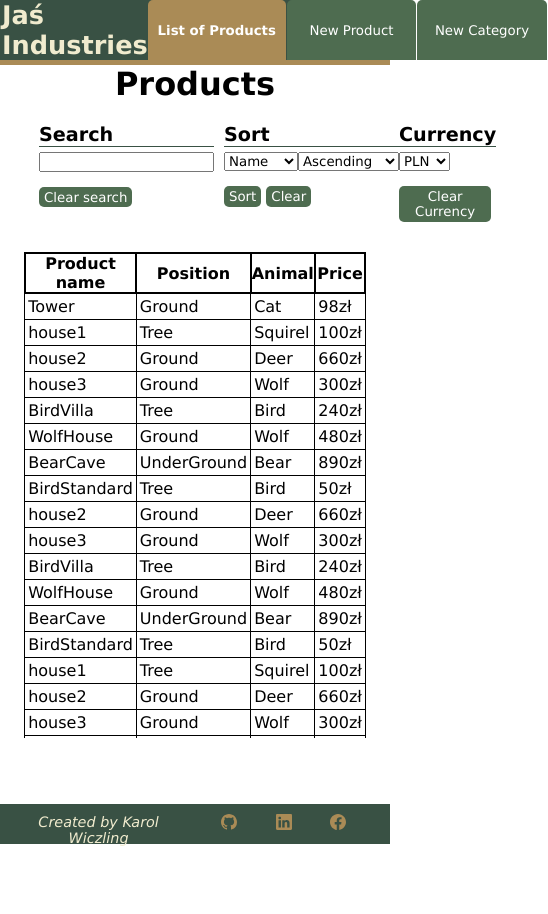
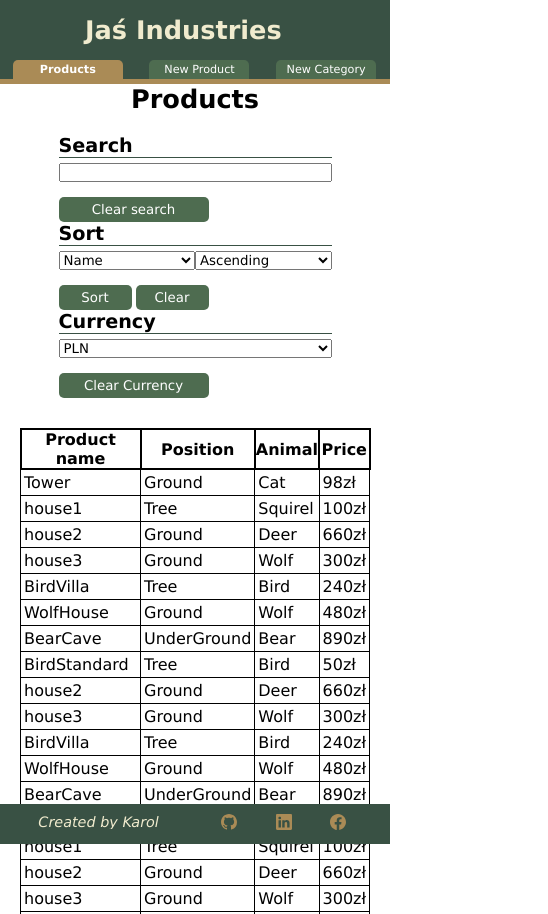
Before and after one commit to K-Wiczling/JasInd, a Vue app: page / in a window 390 px wide. Shown: the whole page, 548 px wide, since content can reach past the window. Before the commit the page ends 844 px from the top, so only its background shows below. Built offline with nearby package versions, Linux system fonts and the light colour scheme.

Commit message:
finish css

```diff
--- a/public/style.css
+++ b/public/style.css
@@ -1,10 +1,12 @@
 * {
-    margin: 0 ;
-    padding: 0 ;
-    outline: 0 ;
+    margin: 0;
+    padding: 0;
+    outline: 0;
     box-sizing: border-box;
     font-family: Verdana, Geneva, Tahoma, sans-serif;
+    overflow-x: hidden;
 }
+
 :root {
     /* --mainColor: #557153;
     --secondColor: #7D8F69;
@@ -16,31 +18,92 @@
     --thirdColor: #AA8B56;
     --brakerColor: #F0EBCE;
 }
+
 h3 {
     display: block;
     font-size: 1.2rem;
     border-bottom: 1px solid var(--mainColor);
-    margin-bottom: 5px ;
+    margin-bottom: 5px;
 }
+
 h2 {
     margin-bottom: 20px;
     text-align: center;
     font-size: 2rem;
 }
+
 .btn-small {
     height: 20px;
 }
 
 .btn-medium {
-    height: 30px
+    height: 25px;
+    width: 150px;
 }
+
+/* width */
+::-webkit-scrollbar {
+    width: 10px;
+}
+
+/* Track */
+::-webkit-scrollbar-track {
+    /* box-shadow: inset 0 0 5px var(--secondColor);  */
+    border-radius: 10px;
+}
+
+/* Handle */
+::-webkit-scrollbar-thumb {
+    background: var(--mainColor);
+    border-radius: 10px;
+}
+
+/* Handle on hover */
+::-webkit-scrollbar-thumb:hover {
+    background: var(--secondColor);
+}
+
+.input-1 {
+    width: 300px;
+    display: block;
+    margin-bottom: 15px;
+}
+.input-2 {
+    width: 250px;
+    display: block;
+    margin-bottom: 15px;
+}
+
+.form-wrapper {
+    width: 400px;
+    margin: auto;
+    display: grid;
+    grid-template-columns: 1fr;
+    justify-items: center;
+    border: 1px solid black;
+    padding: 20px;
+}
+
 @media only screen and (max-width: 850px) {
+    h2 {
+        font-size: 1.6rem;
+    }
+    .input-2 {
+        width: calc(30vw);
+        display: block;
+        margin-bottom: 15px;
+    }
+}
 
+@media only screen and (max-width: 450px) {
+    .form-wrapper {
+        width: 100vw;
+        border: 1px 0 1px 0 solid black;
+    }
+    .input-1 {
+        width: 90%;
+    }
+    .input-2 {
+        width: 70vw;
+    }
 }
-@media only screen and (max-width: 450px) {
-
-
-}
-@media only screen and (max-width: 360px) {
-
-}
--- a/src/App.vue
+++ b/src/App.vue
@@ -61,7 +61,7 @@ export default {
 
 <style>
 #input-wrapper {
-  width: 80vw;
+  width: 90vw;
   margin: auto;
   display: grid;
   grid-template-columns: 1fr 1fr 1fr;
@@ -72,4 +72,18 @@ export default {
 #app {
   width: 100vw;
 }
+
+
+@media only screen and (max-width: 850px) {
+  #input-wrapper {
+    grid-template-columns: 1fr 1fr;
+  }
+
+}
+
+@media only screen and (max-width: 450px) {
+  #input-wrapper {
+    grid-template-columns: 1fr;
+  }
+}
 </style>
--- a/src/components/header/MainMenu.vue
+++ b/src/components/header/MainMenu.vue
@@ -3,7 +3,7 @@
     <ButtonMulti
       @click="setAppState(0)"
       :class="{ active: store.appState === 0 }"
-      text="List of Products"
+      text="Products"
     />
     <ButtonMulti
       @click="setAppState(1)"
@@ -54,7 +54,7 @@ button {
   border-radius: 5px 5px 0 0;
   height: 100%;
   box-shadow: 1px;
-  width: 150px;
+  width: 140px;
   transition: all 0.4s;
 }
 
@@ -63,4 +63,24 @@ button {
   font-weight: bold;
   width: 160px;
 }
+@media only screen and (max-width: 850px) {
+  .main-menu {
+    width: 100%;
+    justify-content: space-around;
+    justify-self: center;
+  }
+}
+
+@media only screen and (max-width: 450px) {
+  button {
+    font-size: 0.7rem;
+    width: 100px;
+  }
+  .active {
+    width: 110px;
+  }
+}
+
+
+@media only screen and (max-width: 360px) {}
 </style>
--- a/src/components/header/TitleMain.vue
+++ b/src/components/header/TitleMain.vue
@@ -1,6 +1,6 @@
 <template>
   <div class="title">
-    <h1>Jaś Industries</h1>
+    <h1 id="logo-header">Jaś Industries</h1>
     <MainMenu />
   </div>
 </template>
@@ -24,8 +24,7 @@ export default {
   border-bottom: 5px solid var(--thirdColor);
   background-color: var(--mainColor);
 }
-
-h1 {
+#logo-header {
   font-size: 1.6rem;
   color: var(--brakerColor);
   font-family: Verdana, Geneva, Tahoma, sans-serif;
@@ -35,4 +34,20 @@ h1 {
   padding-left: 2px;
   margin: 0;
 }
+@media only screen and (max-width: 850px) {
+  .title {
+    display: grid;
+    justify-items: center;
+    grid-template-columns: 1fr;
+  }
+  #logo-header {
+    padding: 15px;
+  }
+}
+
+@media only screen and (max-width: 450px) {
+
+}
+
+@media only screen and (max-width: 360px) {}
 </style>
--- a/src/components/pages/AddNewCategory.vue
+++ b/src/components/pages/AddNewCategory.vue
@@ -1,14 +1,28 @@
 <template>
   <div>
     <!-- Add new animal -->
-    <label>Animal Name</label>
-    <input v-model="cAnimal" type="text" placeholder="new animal" />
-    <ButtonMulti text="Add new animal" @click="addAnimal" />
+    <div class="form-wrapper">
+      <label class="input-1"  >Animal Name</label>
+      <input
+        class="input-1"
+        v-model="cAnimal"
+        type="text"
+        placeholder="new animal"
+      />
+      <ButtonMulti text="Add new animal" @click="addAnimal" />
+    </div>
 
     <!-- Add new position -->
-    <label>Position Name</label>
-    <input v-model="cPosition" type="text" placeholder="new position" />
-    <ButtonMulti text="Add new positon" @click="addPosition" />
+    <div class="form-wrapper">
+      <label class="input-1">Position Name</label>
+      <input
+        class="input-1"
+        v-model="cPosition"
+        type="text"
+        placeholder="new position"
+      />
+      <ButtonMulti text="Add new positon" @click="addPosition" />
+    </div>
   </div>
 </template>
 
@@ -44,14 +58,4 @@ export default {
 };
 </script>
 
-<style scoped>
-label {
-  display: block;
-  margin-top: 30px;
-}
-input,
-select {
-  display: block;
-  margin-bottom: 15px;
-}
-</style>
+<style scoped></style>
--- a/src/components/pages/AddProductForm.vue
+++ b/src/components/pages/AddProductForm.vue
@@ -1,10 +1,15 @@
 <template>
-  <div id="add-product-wrapper">
-    <label for="name">Product Name</label>
-    <input v-model="pName" type="text" name="name" placeholder="Next product" />
+  <div id="add-product-wrapper" class="form-wrapper">
+    <label class="input-1">Product Name</label>
+    <input
+      class="input-1"
+      v-model="pName"
+      type="text"
+      placeholder="Next product"
+    />
 
-    <label for="position">Position</label>
-    <select v-model="pPosition" name="position" id="position">
+    <label class="input-1">Position</label>
+    <select v-model="pPosition" class="input-1" id="position">
       <option
         v-for="pos in store.positons"
         v-bind:key="pos.id"
@@ -14,8 +19,8 @@
       </option>
     </select>
 
-    <label for="animal">Animal</label>
-    <select v-model="pAnimal" name="animal" id="animal">
+    <label class="input-1">Animal</label>
+    <select v-model="pAnimal" class="input-1" id="animal">
       <option
         v-for="animal in store.animals"
         v-bind:key="animal.id"
@@ -25,8 +30,8 @@
       </option>
     </select>
 
-    <label for="price">Price</label>
-    <input v-model="pPrice" type="number" name="price" />
+    <label class="input-1">Price</label>
+    <input v-model="pPrice" type="number" class="input-1" />
 
     <ButtonMulti text="Add" @click="addProduct" />
   </div>
@@ -34,7 +39,7 @@
 
 <script>
 import { store } from "@/sripts/store";
-import Validation from "../../sripts/validation"
+import Validation from "../../sripts/validation";
 import ButtonMulti from "../small/ButtonMulti.vue";
 
 export default {
@@ -63,7 +68,13 @@ export default {
         this.pPrice
       );
       if (valid.result) {
-        store.products.push({ id, name: this.pName, positon: this.pPosition, animal: this.pAnimal, price: this.pPrice });
+        store.products.push({
+          id,
+          name: this.pName,
+          positon: this.pPosition,
+          animal: this.pAnimal,
+          price: this.pPrice,
+        });
       }
       console.log(store.products);
       console.log(Validation);
@@ -82,10 +93,11 @@ export default {
 };
 </script>
 
-<style>
-input,
-select {
-  display: block;
-  margin-bottom: 15px;
+<style scoped>
+
+
+button {
+  width: 150px;
+  margin: auto;
 }
 </style>
--- a/src/components/pages/ProductsTable.vue
+++ b/src/components/pages/ProductsTable.vue
@@ -86,27 +86,7 @@ export default {
 </script>
 
 <style scoped>
-/* width */
-::-webkit-scrollbar {
-  width: 10px;
-}
 
-/* Track */
-::-webkit-scrollbar-track {
-  /* box-shadow: inset 0 0 5px var(--secondColor);  */
-  border-radius: 10px;
-}
-
-/* Handle */
-::-webkit-scrollbar-thumb {
-  background: var(--mainColor);
-  border-radius: 10px;
-}
-
-/* Handle on hover */
-::-webkit-scrollbar-thumb:hover {
-  background: var(--secondColor);
-}
 /* TABLE */
 #table-wrapper {
   overflow-y: scroll;
@@ -116,7 +96,7 @@ export default {
 table {
   margin: auto;
   margin-top: 20px;
-  width: calc(80vw);
+  width: 90vw;
   border-collapse: collapse;
 }
 td {
--- a/src/components/small/ButtonMulti.vue
+++ b/src/components/small/ButtonMulti.vue
@@ -16,9 +16,8 @@ button {
   background-color: var(--secondColor);
   color: white;
   border: 0;
+  border-radius: 5px;
   padding: 3px 5px;
-  border-radius: 5px;
-  margin-right: 5px;
 }
 button:hover {
   color: black;
--- a/src/components/small/CurrencyChanger.vue
+++ b/src/components/small/CurrencyChanger.vue
@@ -1,13 +1,13 @@
 <template>
   <div id="currency-wrapper">
     <h3>Currency</h3>
-    <select v-model="currency">
+    <select class="input-2" v-model="currency">
       <option value="pln" selected>PLN</option>
       <option value="eur">EUR</option>
       <option value="gbp">GBP</option>
       <option value="usd">USD</option>
     </select>
-    <ButtonMulti text="Clear Currency" @click="clearCurrency" />
+    <ButtonMulti class="btn-medium" text="Clear Currency" @click="clearCurrency" />
   </div>
 </template>
 
--- a/src/components/small/ProductModal.vue
+++ b/src/components/small/ProductModal.vue
@@ -1,15 +1,18 @@
 <template>
   <div id="product-modal" v-if="store.modalShow">
-    <ButtonMulti text="Close" @click="closeModal" />
-    <h2>{{ store.products[idd].name }}</h2>
+    <div id="wrapper">
+      <div class="line">
+        <p>Name: <strong>{{ store.products[idd].name }}</strong></p>
         <input
           v-model="pName"
           type="text"
           name="name"
           :placeholder="store.products[idd].name"
         />
-    <br />
-    <p>Position: {{ store.products[idd].positon }}</p>
+      </div>
+
+      <div class="line">
+        <p>Position: <strong>{{ store.products[idd].positon }}</strong></p>
         <select v-model="pPosition" name="position" id="position">
           <option
             v-for="pos in store.positons"
@@ -19,9 +22,9 @@
             {{ pos.name }}
           </option>
         </select>
-    <br />
-
-    <p>Animal: {{ store.products[idd].animal }}</p>
+      </div>
+      <div class="line">
+        <p>Animal: <strong>{{ store.products[idd].animal }}</strong></p>
         <select v-model="pAnimal" name="animal" id="animal">
           <option
             v-for="animal in store.animals"
@@ -31,13 +34,14 @@
             {{ animal.name }}
           </option>
         </select>
-    <br />
-
-    <p>Price: {{ store.products[idd].price }}</p>
+      </div>
+      <div class="line">
+        <p>Price: <strong>{{ store.products[idd].price }}</strong></p>
         <input v-model="pPrice" type="number" name="price" />
-
-    <br />
+      </div>
       <ButtonMulti text="Update" @click="Update" />
+    </div>
+    <ButtonMulti text="x" @click="closeModal" id="exit" />
   </div>
 </template>
 
@@ -107,9 +111,63 @@ export default {
   z-index: 100;
   color: white;
 }
+#wrapper {
+  border: 1px solid white;
+  border-radius: 10px;
+  display: grid;
+  grid-template-columns: 1fr;
+  width: 50vw;
+  height: 50vh;
+  margin: auto;
+  margin-top: 25vh;
+  padding: 20px;
+}
+.line {
+  display: flex;
+  justify-content: space-between;
+}
+button#exit {
+  position: fixed;
+  top: 0;
+  right: 0;
+  width: 40px;
+  height: 40px;
+  border-radius: 100%;
+  font-weight: bold;
+}
 input,
 select,
 p {
-  display: inline;
+  height: 30px;
+}
+p {
+  font-size: 1.1rem;
+}
+input,
+select {
+  width: 200px;
+}
+@media only screen and (max-width: 850px) {
+  #wrapper {
+    width: 430px;
+  }
+
+  p {
+    font-size: 0.9rem;
+  }
+}
+@media only screen and (max-width: 450px) {
+  #wrapper {
+    width: 90vw;
+  }
+  input,
+  select {
+    width: 150px;
+  }
+  input,
+  select,
+  p {
+    height: 35px;
+  }
 }
 </style>
--- a/src/components/small/SearchBar.vue
+++ b/src/components/small/SearchBar.vue
@@ -2,8 +2,8 @@
   <div id="search-wrapper">
     <h3>Search</h3>
     <div id="search-bar">
-      <input type="text" v-model="searchText" @change="search" />
-      <ButtonMulti text="Clear search" @click="clearSearch" />
+      <input class="input-2" type="text" v-model="searchText" @change="search" />
+      <ButtonMulti class="btn-medium" text="Clear search" @click="clearSearch" />
     </div>
   </div>
 </template>
@@ -56,15 +56,10 @@ export default {
 
 <style scoped>
 #search-bar {
-  height: 20px;
 }
 #search-wrapper {
-  padding-right: 10px;
 }
-input {
-  height: 20px;
-}
-button {
-  height: 20px;
-}
+
+
+
 </style>
--- a/src/components/small/SortProducts.vue
+++ b/src/components/small/SortProducts.vue
@@ -2,19 +2,19 @@
   <div id="sort-products">
     <h3>Sort</h3>
     <div id="sort-wrapper">
-      <select v-model="sortCategory">
+      <select class="input-2" v-model="sortCategory">
         <option value="name" selected>Name</option>
         <option value="positon">Position</option>
         <option value="animal">Animal</option>
         <option value="Price">Price</option>
       </select>
-      <select v-model="sortType" name="sortType" id="sortType">
+      <select class="input-2" v-model="sortType" name="sortType" id="sortType">
         <option value="ascending" selected>Ascending</option>
         <option value="descending">Descending</option>
       </select>
     </div>
-    <ButtonMulti text="Sort" @click="sorting" />
-    <ButtonMulti text="Clear" @click="clearSort" />
+    <ButtonMulti class="btn-medium" text="Sort" @click="sorting" />
+    <ButtonMulti class="btn-medium" text="Clear" @click="clearSort" />
   </div>
 </template>
 
@@ -75,4 +75,22 @@ export default {
 }
 #sort-products {
 }
+.input-2 {
+  width: 125px;
+}
+button {
+  margin-right: 4px;
+  width: 73px;
+}
+
+@media only screen and (max-width: 850px) {
+    .input-2 {
+        width: 15vw;
+    }
+}
+@media only screen and (max-width: 450px) {
+    .input-2 {
+        width: 35vw;
+    }
+}
 </style>
```
Lines whose indentation alone changed are shown as unchanged.
